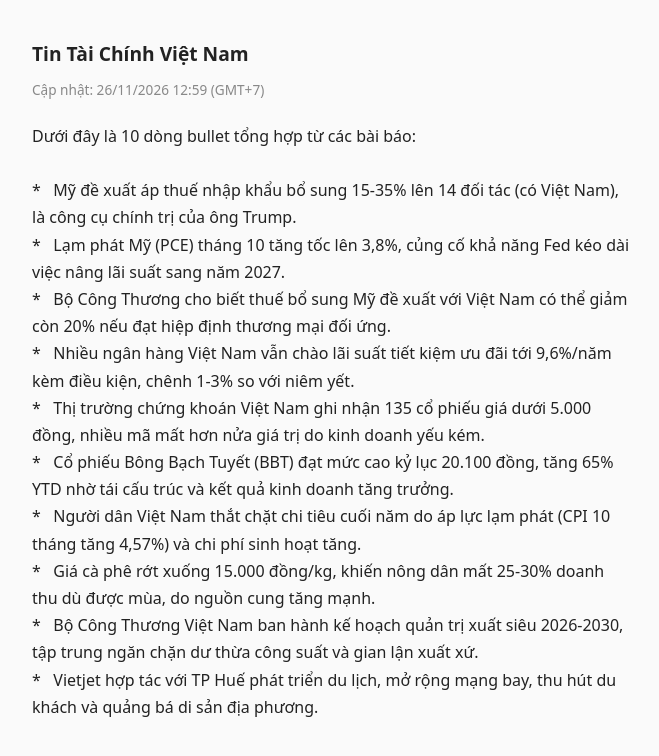
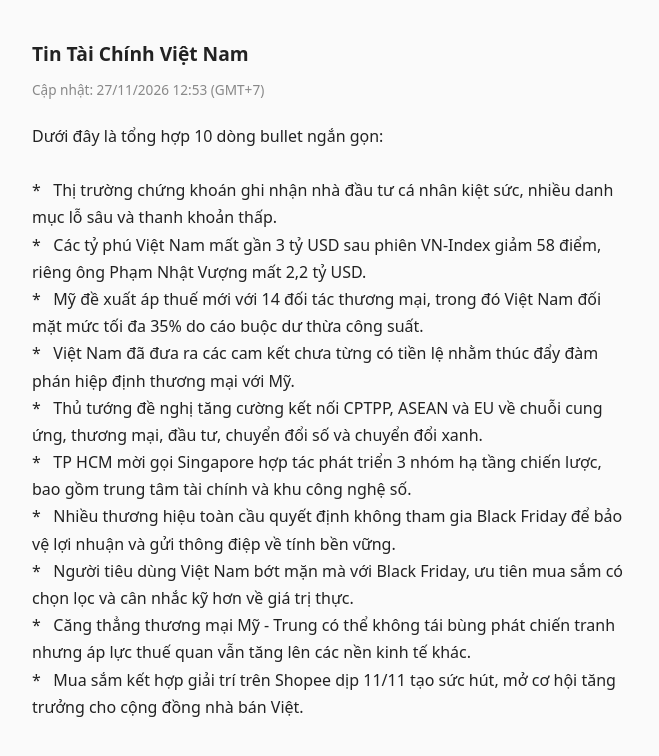
Before and after one commit to mario-nshm/papers, a plain HTML site: page index.html in a window 1280 px wide. Shown: the whole page, without its empty margins (308-967 px from the left). Drawn offline with Linux system fonts and the light colour scheme.

Commit message:
Update 2026-11-27

```diff
--- a/index.html
+++ b/index.html
@@ -13,18 +13,18 @@
 </head>
 <body>
 <h1>Tin Tài Chính Việt Nam</h1>
-<div class="date">Cập nhật: 26/11/2026 12:59 (GMT+7)</div>
-<div class="content">Dưới đây là 10 dòng bullet tổng hợp từ các bài báo:
+<div class="date">Cập nhật: 27/11/2026 12:53 (GMT+7)</div>
+<div class="content">Dưới đây là tổng hợp 10 dòng bullet ngắn gọn:
 
-*   Mỹ đề xuất áp thuế nhập khẩu bổ sung 15-35% lên 14 đối tác (có Việt Nam), là công cụ chính trị của ông Trump.
-*   Lạm phát Mỹ (PCE) tháng 10 tăng tốc lên 3,8%, củng cố khả năng Fed kéo dài việc nâng lãi suất sang năm 2027.
-*   Bộ Công Thương cho biết thuế bổ sung Mỹ đề xuất với Việt Nam có thể giảm còn 20% nếu đạt hiệp định thương mại đối ứng.
-*   Nhiều ngân hàng Việt Nam vẫn chào lãi suất tiết kiệm ưu đãi tới 9,6%/năm kèm điều kiện, chênh 1-3% so với niêm yết.
-*   Thị trường chứng khoán Việt Nam ghi nhận 135 cổ phiếu giá dưới 5.000 đồng, nhiều mã mất hơn nửa giá trị do kinh doanh yếu kém.
-*   Cổ phiếu Bông Bạch Tuyết (BBT) đạt mức cao kỷ lục 20.100 đồng, tăng 65% YTD nhờ tái cấu trúc và kết quả kinh doanh tăng trưởng.
-*   Người dân Việt Nam thắt chặt chi tiêu cuối năm do áp lực lạm phát (CPI 10 tháng tăng 4,57%) và chi phí sinh hoạt tăng.
-*   Giá cà phê rớt xuống 15.000 đồng/kg, khiến nông dân mất 25-30% doanh thu dù được mùa, do nguồn cung tăng mạnh.
-*   Bộ Công Thương Việt Nam ban hành kế hoạch quản trị xuất siêu 2026-2030, tập trung ngăn chặn dư thừa công suất và gian lận xuất xứ.
-*   Vietjet hợp tác với TP Huế phát triển du lịch, mở rộng mạng bay, thu hút du khách và quảng bá di sản địa phương.</div>
+*   Thị trường chứng khoán ghi nhận nhà đầu tư cá nhân kiệt sức, nhiều danh mục lỗ sâu và thanh khoản thấp.
+*   Các tỷ phú Việt Nam mất gần 3 tỷ USD sau phiên VN-Index giảm 58 điểm, riêng ông Phạm Nhật Vượng mất 2,2 tỷ USD.
+*   Mỹ đề xuất áp thuế mới với 14 đối tác thương mại, trong đó Việt Nam đối mặt mức tối đa 35% do cáo buộc dư thừa công suất.
+*   Việt Nam đã đưa ra các cam kết chưa từng có tiền lệ nhằm thúc đẩy đàm phán hiệp định thương mại với Mỹ.
+*   Thủ tướng đề nghị tăng cường kết nối CPTPP, ASEAN và EU về chuỗi cung ứng, thương mại, đầu tư, chuyển đổi số và chuyển đổi xanh.
+*   TP HCM mời gọi Singapore hợp tác phát triển 3 nhóm hạ tầng chiến lược, bao gồm trung tâm tài chính và khu công nghệ số.
+*   Nhiều thương hiệu toàn cầu quyết định không tham gia Black Friday để bảo vệ lợi nhuận và gửi thông điệp về tính bền vững.
+*   Người tiêu dùng Việt Nam bớt mặn mà với Black Friday, ưu tiên mua sắm có chọn lọc và cân nhắc kỹ hơn về giá trị thực.
+*   Căng thẳng thương mại Mỹ - Trung có thể không tái bùng phát chiến tranh nhưng áp lực thuế quan vẫn tăng lên các nền kinh tế khác.
+*   Mua sắm kết hợp giải trí trên Shopee dịp 11/11 tạo sức hút, mở cơ hội tăng trưởng cho cộng đồng nhà bán Việt.</div>
 </body>
 </html>
```
